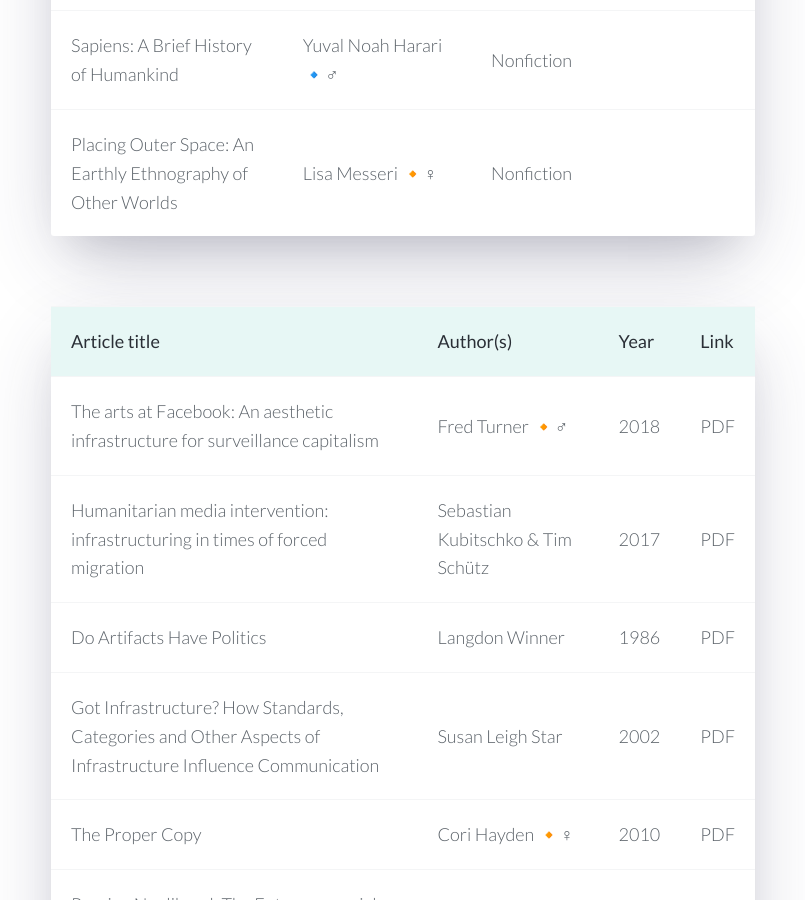
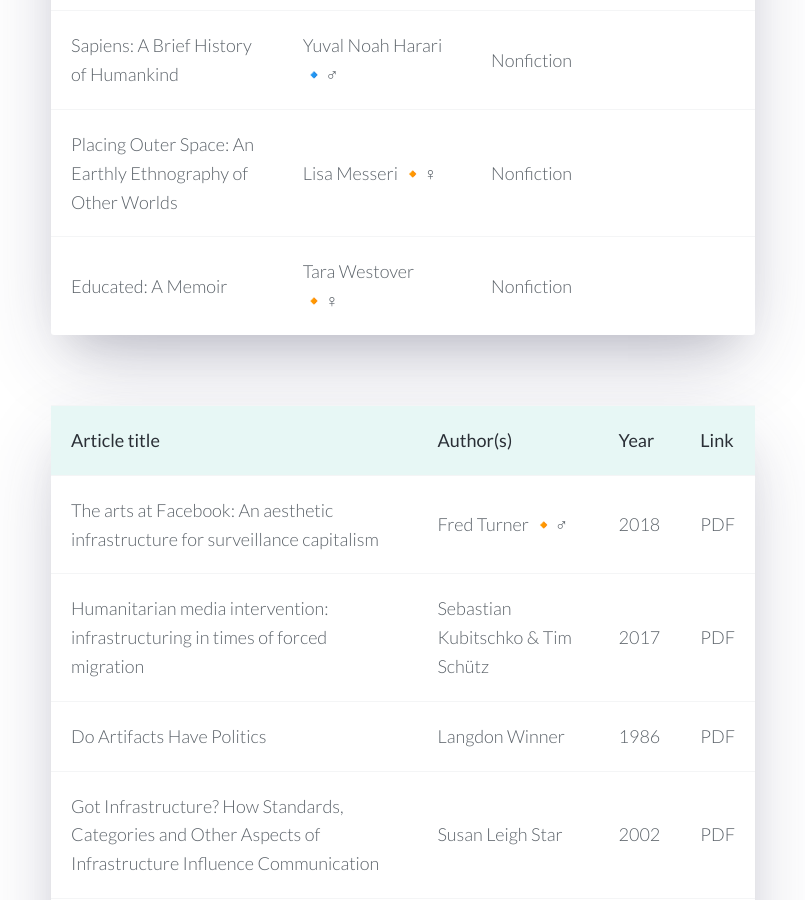
Before and after one commit to venetucci/personal-website, a Jekyll site: the page built from _pages/reading-list.md, in a window 1280 px wide and 900 px high, scrolled down 1579 px. Shown: the whole window, without its empty margins (237-1042 px from the left). Built offline with Jekyll 4.4.1, drawn with Linux system fonts in a browser that asks for light colours; nearby versions of some CDN libraries.

Commit message:
Update reading-list.md

```diff
--- a/_pages/reading-list.md
+++ b/_pages/reading-list.md
@@ -18,9 +18,10 @@
 | Keith Haring, The Political Line | by Dieter Buchhart, Julian Cox, Robert Farris Thompson, Julian Myers-Szupinska | Nonfiction |  |
 | Automating Inequality: How High-Tech Tools Profile, Police, and Punish the Poor | by Virginia Eubanks 🔸♀ | Nonfiction |  |
 | Coming of Age in Second Life | Tom Boellstorff 🔸♂ | Nonfiction |  |
-| Lissa: A Story about Medical Promise, Friendship, and Revolution (ethnoGRAPHIC) | by Sherine Hamdy 🔹♀, Coleman Nye 🔸♀, Sarula Bao 🔹♀, Caroline Brewer 🔹♀ | Ethnographic fiction | More information |
+| Lissa: A Story about Medical Promise, Friendship, and Revolution (ethnoGRAPHIC) | by Sherine Hamdy 🔹♀, Coleman Nye 🔸♀, Sarula Bao 🔹♀, Caroline Brewer 🔹♀ | Ethnographic fiction | [More information](http://lissagraphicnovel.com/) |
 | Sapiens: A Brief History of Humankind | Yuval Noah Harari 🔹♂ | Nonfiction |  |
 | Placing Outer Space: An Earthly Ethnography of Other Worlds | Lisa Messeri 🔸♀ | Nonfiction |  |
+| Educated: A Memoir | Tara Westover 🔸♀ | Nonfiction |  |
 
 | Article title | Author(s) | Year | Link |
 | --- | --- | --- | --- |
```
